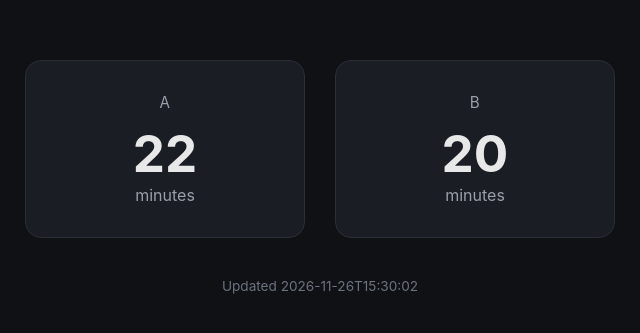
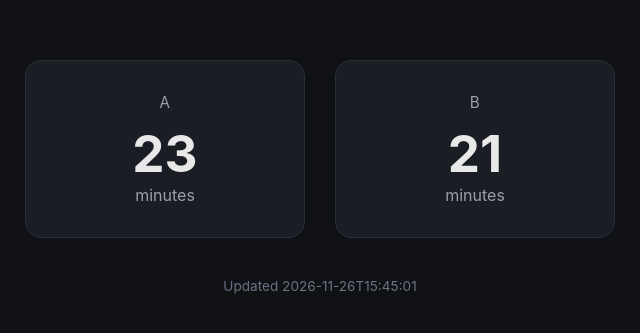
Before and after one commit to monkey-coin-jar/numbers, a plain HTML site: page index.html in a window 1280 px wide. Shown: the part 223-556 px from the top of the page, 320-960 px from the left. Drawn offline with Linux system fonts and the light colour scheme.

Commit message:
Update commute times 2026-11-26T15:45:01

```diff
--- a/index.html
+++ b/index.html
@@ -56,15 +56,15 @@
 <div id="routes">
   <div class="route">
     <div class="name">A</div>
-    <div class="minutes">22</div>
+    <div class="minutes">23</div>
     <div class="unit">minutes</div>
   </div>
   <div class="route">
     <div class="name">B</div>
-    <div class="minutes">20</div>
+    <div class="minutes">21</div>
     <div class="unit">minutes</div>
   </div>
 </div>
-<div id="updated">Updated 2026-11-26T15:30:02</div>
+<div id="updated">Updated 2026-11-26T15:45:01</div>
 </body>
 </html>
```
